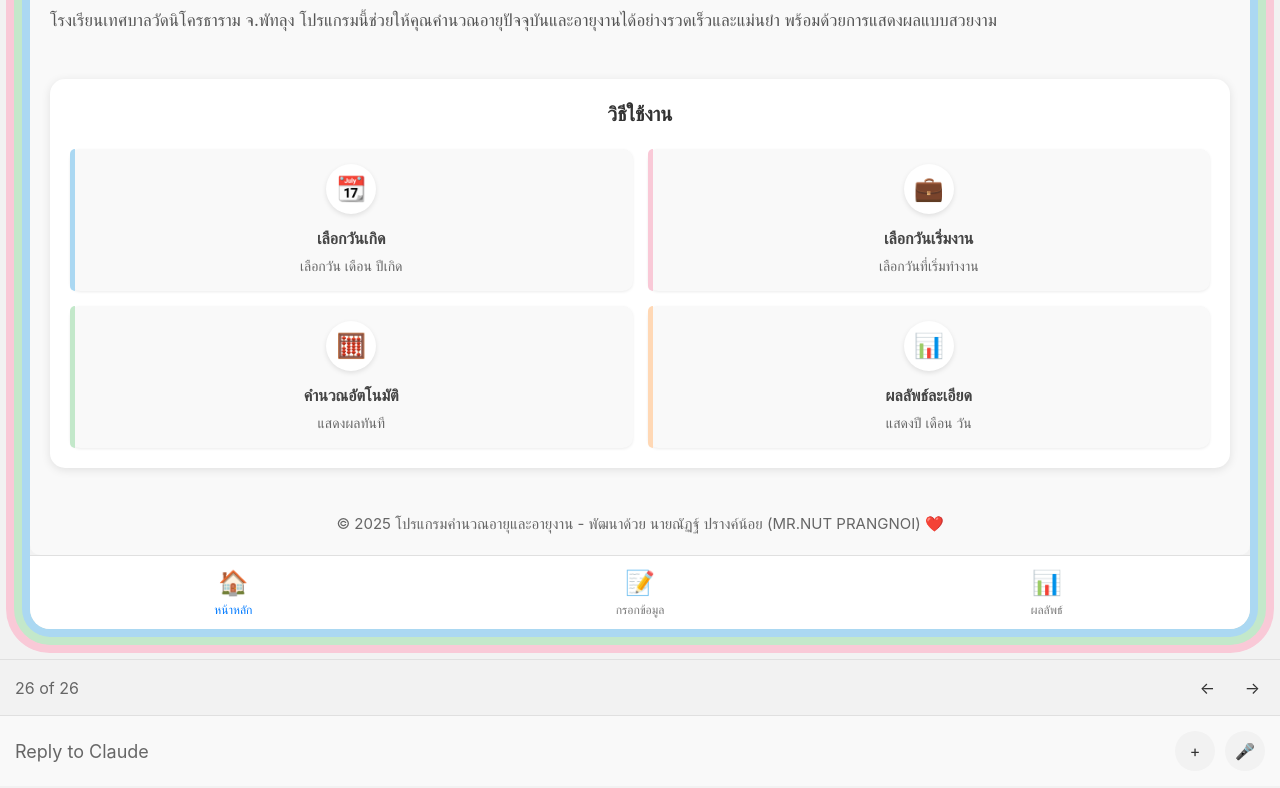
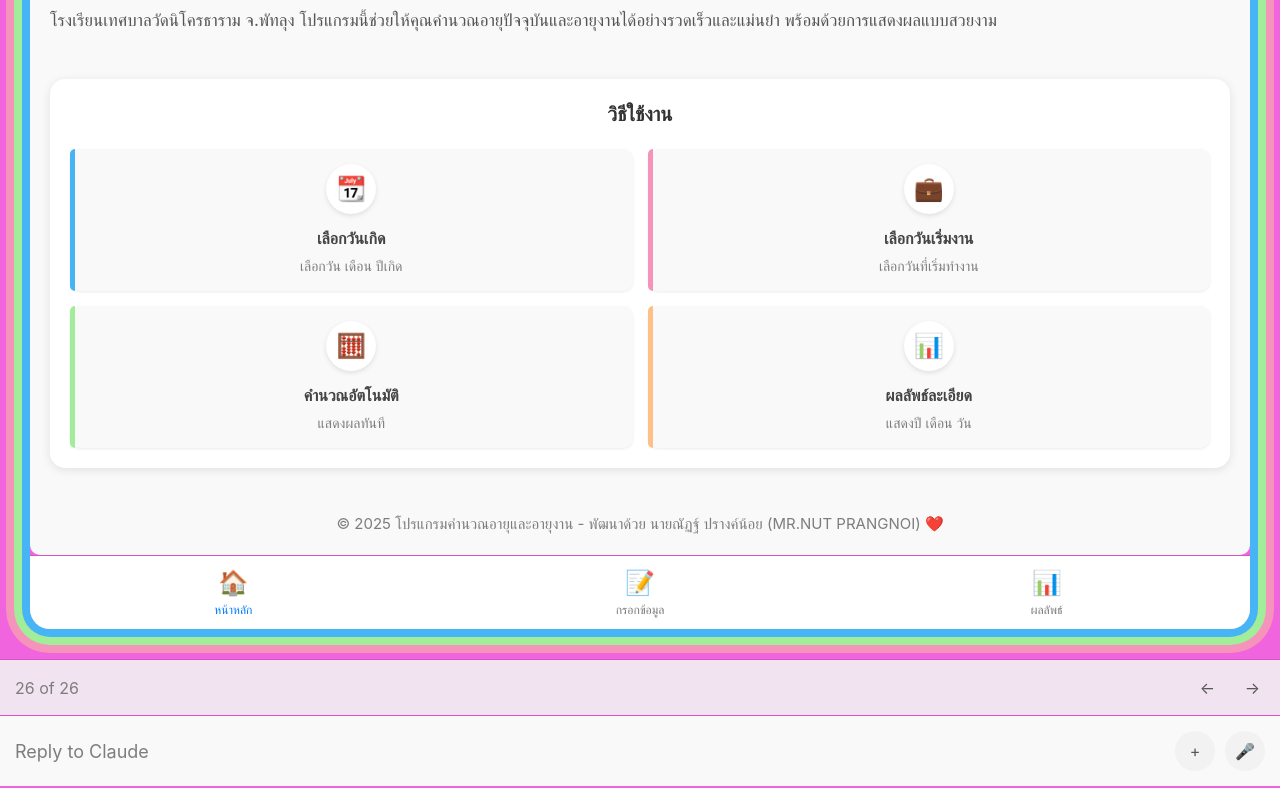
Before and after one commit to nut26032522/agecalculationprogramv2, a plain HTML site: page index.html in a window 1280 px wide. Shown: the part 179-967 px from the top of the page. Drawn offline with Linux system fonts and the light colour scheme.

Commit message:
Update styles.css

```diff
--- a/styles.css
+++ b/styles.css
@@ -1,23 +1,23 @@
 /* ตัวแปรสี - กำหนดสีหลักของแอพ */
 :root {
-    --bg-color: #f2f2f2;
-    --card-bg: #ffffff;
-    --border-color: #e0e0e0;
-    --primary-color: #007AFF;
-    --text-color: #333333;
-    --text-secondary: #666666;
+    --bg-color: #f065dd;
+    --card-bg: #339679;
+    --border-color:#d950c7;
+    --primary-color: #007aff;
+    --text-color: #575757;
+    --text-secondary: #7d7d7d;
 
     /* สีพาสเทลสำหรับขอบรุ้ง */
-    --pastel-blue: #abd8f2;
-    --pastel-green: #c3e8ca;
-    --pastel-pink: #f9c9d7;
-    --pastel-yellow: #fff2bd;
-    --pastel-purple: #dfd0f5;
-    --pastel-orange: #ffd8b5;
+    --pastel-blue: #47b5f5;
+    --pastel-green: #a1ed9a;
+    --pastel-pink: #f593ba;
+    --pastel-yellow:#fae58e;
+    --pastel-purple: #c895f5;
+    --pastel-orange: #ffc087;
 
     /* สีสำหรับสวิตช์โหมด */
-    --toggle-bg: #f0f0f0;
-    --toggle-color-general: #007AFF;
+    --toggle-bg: #e8e8e8;
+    --toggle-color-general: #007aff;
     --toggle-color-government: #4cd964;
 }
 
```
